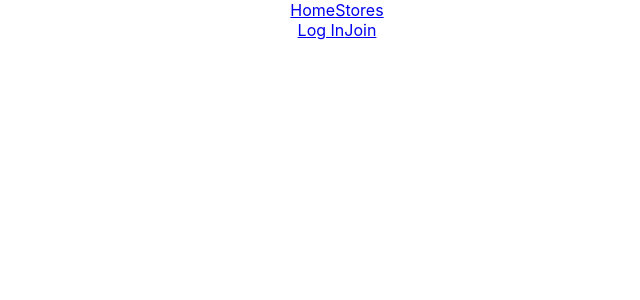
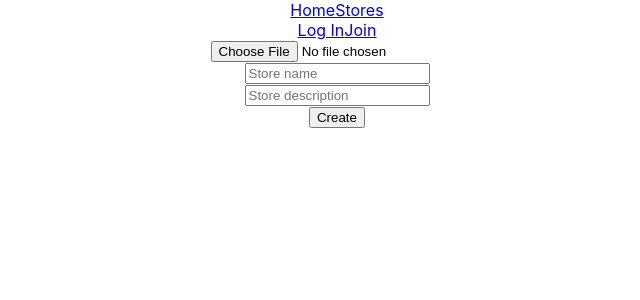
Before and after one commit to nel-thedev/curiomarket-client, a React (Create React App) app: page /store/edit in a window 1280 px wide. Shown: the top 300 px of the page, without its empty margins (303-943 px from the left). Built offline with nearby package versions, Linux system fonts and the light colour scheme.

Commit message:
Add store edit

```diff
--- a/src/App.js
+++ b/src/App.js
@@ -8,6 +8,9 @@ import Store from './pages/Store';
 import Item from './pages/Item';
 import Signup from './pages/Signup';
 import Login from './pages/Login';
+import UpdateProfile from './pages/UpdateProfile';
+import CreateStore from './pages/CreateStore';
+import EditStore from './pages/EditStore';
 
 function App() {
   const getToken = () => {
@@ -33,6 +36,9 @@ function App() {
         <Route path="/profile" element={<Profile />} />
         <Route path="/auth/signup" element={<Signup />} />
         <Route path="/auth/login" element={<Login />} />
+        <Route path="/user/update" element={<UpdateProfile />} />
+        <Route path="/store/create" element={<CreateStore />} />
+        <Route path="/store/edit" element={<EditStore />} />
       </Routes>
     </div>
   );
--- a/src/components/StoreCard.js
+++ b/src/components/StoreCard.js
@@ -3,7 +3,7 @@ import { Link } from 'react-router-dom';
 
 const StoreCard = ({ store }) => {
   // let avgRating;
-
+  console.log(store);
   const returnRating = () => {
     if (store.ratings.length) {
       return (
@@ -20,7 +20,7 @@ const StoreCard = ({ store }) => {
     <div>
       {store ? (
         <Link to={`/store/shop/${store._id}`}>
-          <img src={store.imageUrl} alt={store.name} />
+          <img src={store.storeImage} alt={store.name} />
           <h4>{store.name}</h4>
           <div>
             <p>Rating: {returnRating()}</p>
--- a/src/context/loading.js
+++ b/src/context/loading.js
@@ -30,7 +30,13 @@ const LoadingProvider = ({ children }) => {
 
   return (
     <LoadingContext.Provider
-      value={{ getStores, stores, currentStore, getCurrentStore }}
+      value={{
+        getStores,
+        stores,
+        currentStore,
+        getCurrentStore,
+        setCurrentStore,
+      }}
     >
       {children}
     </LoadingContext.Provider>
--- /dev/null
+++ b/src/pages/CreateStore.js
@@ -0,0 +1,79 @@
+import React, { useState, useEffect } from 'react';
+import { post } from '../services/authService';
+import { fileChange } from '../services/fileChange';
+import { useNavigate } from 'react-router-dom';
+
+const CreateStore = () => {
+  const [errorMsg, setErrorMsg] = useState(null);
+  const [createdStore, setCreatedStore] = useState({
+    name: '',
+    description: '',
+    storeImage: '',
+    items: [],
+    ratings: [],
+  });
+
+  const navigate = useNavigate();
+
+  const handleChange = (e) => {
+    setCreatedStore((prev) => ({ ...prev, [e.target.name]: e.target.value }));
+  };
+
+  const handleFileChange = (e) => {
+    fileChange(e)
+      .then((response) => {
+        console.log('RESPONSE DATA', response.data);
+        setCreatedStore((prev) => ({
+          ...prev,
+          [e.target.name]: response.data.image,
+        }));
+      })
+      .catch((err) => {
+        console.log('Error while uploading the file: ', err);
+      });
+  };
+
+  const handleSubmit = (e) => {
+    e.preventDefault();
+
+    post('/store/create', createdStore)
+      .then((results) => {
+        console.log('CREATE STORE RESULTS', results.data);
+        navigate(`/shop/${results.data._id}`);
+      })
+      .catch((err) => {
+        console.log(err);
+        setErrorMsg(err.response.data.msg);
+      });
+  };
+
+  return (
+    <>
+      <form onSubmit={handleSubmit}>
+        <input type="file" name="storeImage" onChange={handleFileChange} />
+        <br />
+        <input
+          type="text"
+          name="name"
+          value={createdStore.name}
+          placeholder="Store name"
+          onChange={handleChange}
+        />
+        <br />
+        <input
+          type="text"
+          name="description"
+          value={createdStore.description}
+          placeholder="Store description"
+          onChange={handleChange}
+        />
+        <br />
+
+        <button type="submit">Create</button>
+      </form>
+      {errorMsg && <p className="error-message">{errorMsg}</p>}
+    </>
+  );
+};
+
+export default CreateStore;
--- /dev/null
+++ b/src/pages/EditStore.js
@@ -0,0 +1,90 @@
+import { useContext, useEffect, useState } from 'react';
+import { useInRouterContext, useNavigate } from 'react-router-dom';
+import { fileChange } from '../services/fileChange';
+import { post } from '../services/authService';
+import { AuthContext } from '../context/auth';
+import { LoadingContext } from '../context/loading';
+
+const EditStore = ({ storeId }) => {
+  const { currentStore, setCurrentStore } = useContext(LoadingContext);
+  const { user, setUser } = useContext(AuthContext);
+
+  const [errorMsg, setErrorMsg] = useState(null);
+  const [updatedStore, setUpdatedStore] = useState(currentStore);
+
+  const navigate = useNavigate();
+
+  const handleChange = (e) => {
+    setUpdatedStore((prev) => ({ ...prev, [e.target.name]: e.target.value }));
+  };
+
+  const handleFileChange = (e) => {
+    fileChange(e)
+      .then((response) => {
+        setUpdatedStore((prev) => ({
+          ...prev,
+          [e.target.name]: response.data.image,
+        }));
+      })
+      .catch((err) => {
+        console.log('Error while uploading the file: ', err);
+      });
+  };
+
+  const handleSubmit = (e) => {
+    e.preventDefault();
+
+    post(`/store/edit/${currentStore._id}`, updatedStore)
+      .then((results) => {
+        console.log('UPDATE RESULTS', results.data.updatedUser);
+        setCurrentStore(updatedStore);
+        setUser(results.data.updatedUser);
+        console.log(user);
+        navigate(`/store/shop/${currentStore._id}`);
+      })
+      .catch((err) => {
+        console.log(err);
+        setErrorMsg(err.response.data.msg);
+      });
+  };
+
+  useEffect(() => {
+    setUpdatedStore(currentStore);
+  }, [currentStore]);
+
+  return (
+    <>
+      {updatedStore ? (
+        <>
+          <form onSubmit={handleSubmit}>
+            <input type="file" name="storeImage" onChange={handleFileChange} />
+            <br />
+            <input
+              type="text"
+              name="name"
+              value={updatedStore.name}
+              placeholder="Store name"
+              onChange={handleChange}
+            />
+            <br />
+            <input
+              type="text"
+              name="description"
+              value={updatedStore.description}
+              placeholder="Store description"
+              onChange={handleChange}
+            />
+            <br />
+
+            <button type="submit">Create</button>
+          </form>
+          {errorMsg && <p className="error-message">{errorMsg}</p>}
+        </>
+      ) : (
+        <p>Loading...</p>
+      )}
+    </>
+  );
+};
+
+export default EditStore;
--- a/src/pages/Store.js
+++ b/src/pages/Store.js
@@ -1,11 +1,13 @@
 import { useContext, useEffect } from 'react';
 import { LoadingContext } from '../context/loading';
 import axios from 'axios';
-import { useParams } from 'react-router-dom';
+import { Link, useParams } from 'react-router-dom';
 import ItemCard from '../components/ItemCard';
+import { AuthContext } from '../context/auth';
 
 const Store = () => {
   const { currentStore, getCurrentStore } = useContext(LoadingContext);
+  const { user } = useContext(AuthContext);
 
   const { storeId } = useParams();
   console.log(storeId);
@@ -19,9 +21,17 @@ const Store = () => {
     <>
       {currentStore._id ? (
         <>
+          <img src={currentStore.storeImage} alt={currentStore.name} />
           <h1>{currentStore.name}</h1>
           <p>{currentStore.ratings}</p>
           <p>{currentStore.description}</p>
+          {currentStore.owner === user._id ? (
+            <Link to={'/store/edit'} storeId={storeId}>
+              Edit
+            </Link>
+          ) : (
+            <p>FAIL</p>
+          )}
           <hr />
           <div>
             {currentStore.items.map((item) => {
```
